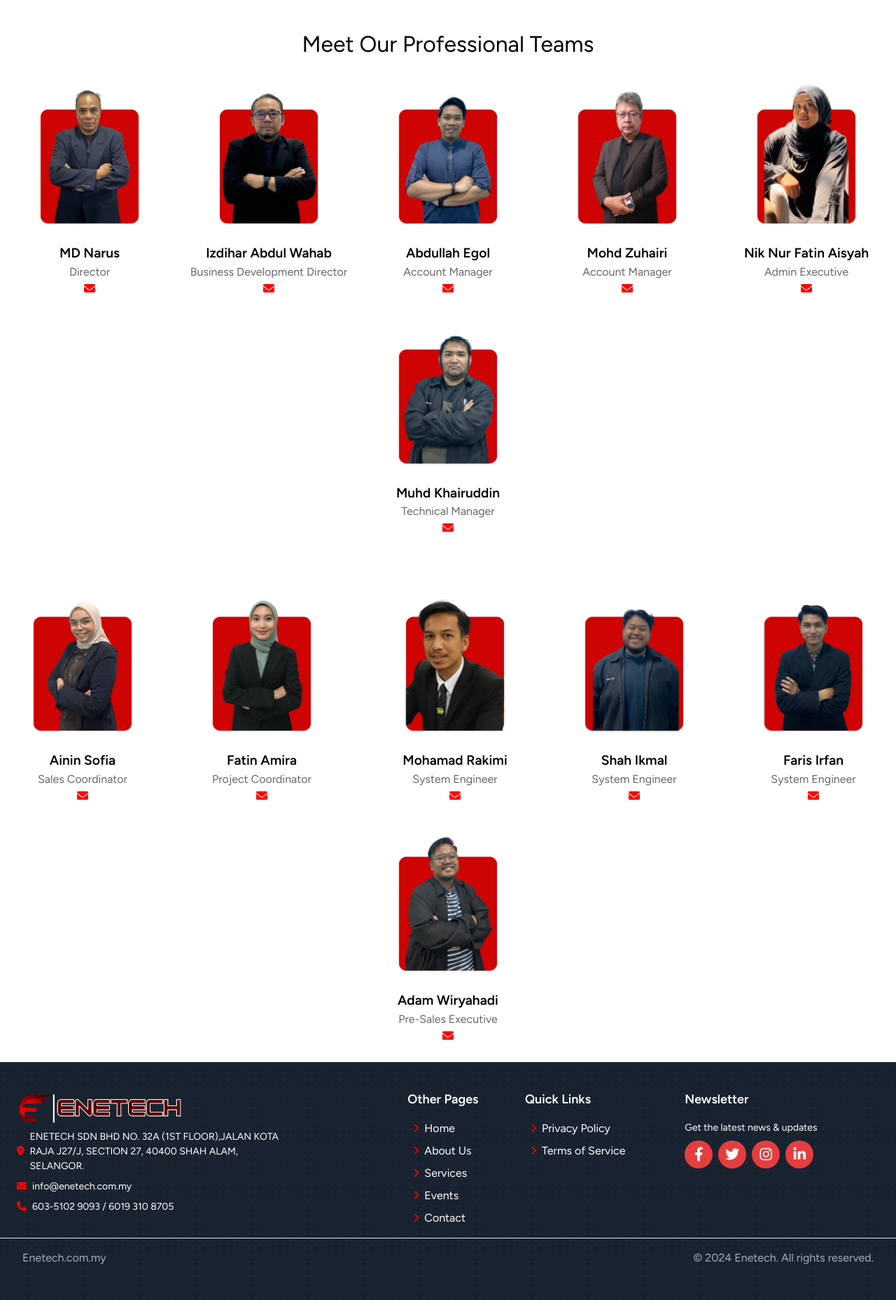
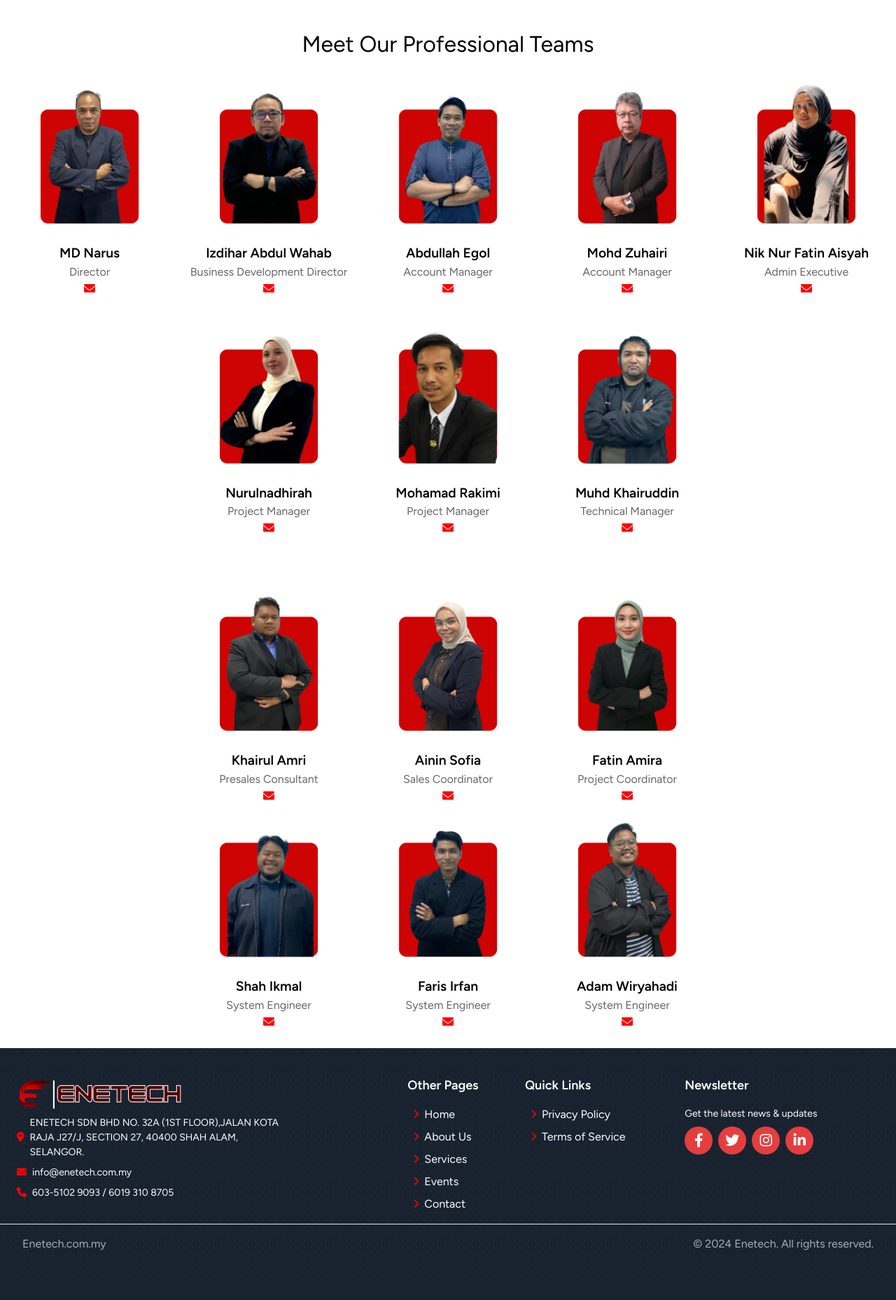
Before and after one commit to frshaneefa/EHSv1.0, a Laravel app: page /about-us/our-team in a window 1280 px wide. Shown: the part 1472-3330 px from the top of the page at 70% size. Run offline with Laravel 12, Linux system fonts and the light colour scheme; style sheets or scripts are compiled from the project's sources.

Commit message:
requested by izdihar

```diff
--- a/resources/views/company/profile/home.blade.php
+++ b/resources/views/company/profile/home.blade.php
@@ -191,7 +191,7 @@
 
     <!-- Trusted Organizations Section -->
     <section class="trusted-organizations">
-        <h2 class="trust-h2"><b>Trusted By The Country's Best Organizations</b></h2>
+        <h2 class="trust-h2 text-white"><b>Trusted By The Country's Best Organizations</b></h2>
         <div class="logo-container">
             <div class="logo-wrapper">
                 <div class="logo-slider">
@@ -253,6 +253,9 @@
                     </div>
                     <div class="logo-card">
                         <img src="images/organization/18.png" alt="Organization 18">
+                    </div>
+                    <div class="logo-card">
+                        <img src="images/organization/19.png" alt="Organization 19">
                     </div>
                     <!-- Add more logos as needed -->
                 </div>
--- a/resources/views/company/profile/our_team.blade.php
+++ b/resources/views/company/profile/our_team.blade.php
@@ -88,9 +88,9 @@
                         </p>
                     </div>
                 </div>
-                <!-- Boss 1 -->
+                <!-- Boss 2 -->
                 <div class="team-member">
-                    <img src="{{ asset('images/team/Tiaq.png') }}" alt="Boss 1" class="member-image">
+                    <img src="{{ asset('images/team/Tiaq.png') }}" alt="Boss 2" class="member-image">
                     <div class="member-info">
                         <h3 class="member-name">Izdihar Abdul Wahab</h3>
                         <p class="member-designation">Business Development Director</p>
@@ -101,9 +101,9 @@
                     </div>
                 </div>
 
-                <!-- Boss 2 -->
+                <!-- Boss 3 -->
                 <div class="team-member">
-                    <img src="{{ asset('images/team/Lah.png') }}" alt="Boss 2" class="member-image">
+                    <img src="{{ asset('images/team/Lah.png') }}" alt="Boss 3" class="member-image">
                     <div class="member-info">
                         <h3 class="member-name">Abdullah Egol</h3>
                         <p class="member-designation">Account Manager</p>
@@ -126,9 +126,9 @@
                     </div>
                 </div>
 
-                <!-- Boss 1 -->
+                <!-- Boss 5 -->
                 <div class="team-member">
-                    <img src="{{ asset('images/team/Fatin.png') }}" alt="Boss 1" class="member-image">
+                    <img src="{{ asset('images/team/Fatin.png') }}" alt="Boss 5" class="member-image">
                     <div class="member-info">
                         <h3 class="member-name">Nik Nur Fatin Aisyah</h3>
                         <p class="member-designation">Admin Executive</p>
@@ -138,9 +138,33 @@
                         </p>
                     </div>
                 </div>
-                <!-- Boss 4 -->
+                <!-- Boss 6 -->
                 <div class="team-member">
-                    <img src="{{ asset('images/team/Din.png') }}" alt="Boss 4" class="member-image">
+                    <img src="{{ asset('images/team/Nad.png') }}" alt="Boss 6" class="member-image">
+                    <div class="member-info">
+                        <h3 class="member-name">Nurulnadhirah</h3>
+                        <p class="member-designation">Project Manager</p>
+                        <p class="member-contact">
+                        <a href="mailto:nadhirah@enetech.com.my"><i class="fas fa-envelope"></i></a>
+                        <!--  <a href="https://linkedin.com/in/member8" target="_blank"><i class="fab fa-linkedin"></i></a> -->
+                        </p>
+                    </div>
+                </div>
+                <!-- Boss 7 -->
+                <div class="team-member">
+                    <img src="{{ asset('images/team/Kimi.png') }}" alt="Boss 7" class="member-image">
+                    <div class="member-info">
+                        <h3 class="member-name">Mohamad Rakimi</h3>
+                        <p class="member-designation">Project Manager</p>
+                        <p class="member-contact">
+                        <a href="mailto:rakimi@enetech.com.my"><i class="fas fa-envelope"></i></a>
+                        <!--  <a href="https://linkedin.com/in/member8" target="_blank"><i class="fab fa-linkedin"></i></a> -->
+                        </p>
+                    </div>
+                </div>
+                <!-- Boss 8 -->
+                <div class="team-member">
+                    <img src="{{ asset('images/team/Din.png') }}" alt="Boss 8" class="member-image">
                     <div class="member-info">
                         <h3 class="member-name">Muhd Khairuddin</h3>
                         <p class="member-designation">Technical Manager</p>
@@ -150,7 +174,6 @@
                         </p>
                     </div>
                 </div>
-
             </div>
         </div>
     </section>
@@ -159,7 +182,19 @@
     <section class="section-other-members">
         <div class="container mx-auto">
             <div class="other-members-container">
-                 <!-- Other Member 3 -->
+                <!-- Other Member 2 -->
+                <div class="team-member">
+                    <img src="{{ asset('images/team/Amri.png') }}" alt="Member 2" class="member-image">
+                    <div class="member-info">
+                        <h3 class="member-name">Khairul Amri</h3>
+                        <p class="member-designation">Presales Consultant</p>
+                        <p class="member-contact">
+                            <a href="mailto:amri@enetech.com.my"><i class="fas fa-envelope"></i></a>
+                            <!-- <a href="https://linkedin.com/in/member8" target="_blank"><i class="fab fa-linkedin"></i></a> -->
+                        </p>
+                    </div>
+                </div>
+                <!-- Other Member 3 -->
                 <div class="team-member">
                     <img src="{{ asset('images/team/Ainin.png') }}" alt="Member 3" class="member-image">
                     <div class="member-info">
@@ -183,19 +218,10 @@
                         </p>
                     </div>
                 </div>
-                <br>
-                <!-- Other Member 5 -->
-                <div class="team-member">
-                    <img src="{{ asset('images/team/Kimi.png') }}" alt="Member 5" class="member-image">
-                    <div class="member-info">
-                        <h3 class="member-name">Mohamad Rakimi</h3>
-                        <p class="member-designation">System Engineer</p>
-                        <p class="member-contact">
-                        <a href="mailto:rakimi@enetech.com.my"><i class="fas fa-envelope"></i></a>
-                        <!--  <a href="https://linkedin.com/in/member8" target="_blank"><i class="fab fa-linkedin"></i></a> -->
-                        </p>
-                    </div>
-                </div>
+            </div>
+        </div>
+        <div class="container mx-auto">
+            <div class="other-members-container">
                 <!-- Other Member 6 -->
                 <div class="team-member">
                     <img src="{{ asset('images/team/Shah.png') }}" alt="Member 6" class="member-image">
@@ -225,7 +251,7 @@
                     <img src="{{ asset('images/team/Adam.png') }}" alt="Member 8" class="member-image">
                     <div class="member-info">
                         <h3 class="member-name">Adam Wiryahadi</h3>
-                        <p class="member-designation">Pre-Sales Executive</p>
+                        <p class="member-designation">System Engineer</p>
                         <p class="member-contact">
                             <a href="mailto:m.adam@enetech.com.my"><i class="fas fa-envelope"></i></a>
                             <!--<a href="https://linkedin.com/in/member8" target="_blank"><i class="fab fa-linkedin"></i></a> -->
```
Also changed, not shown: public/images/organization/19.png (added), public/images/team/Amri.png (added), public/images/team/Nad.png (added).
